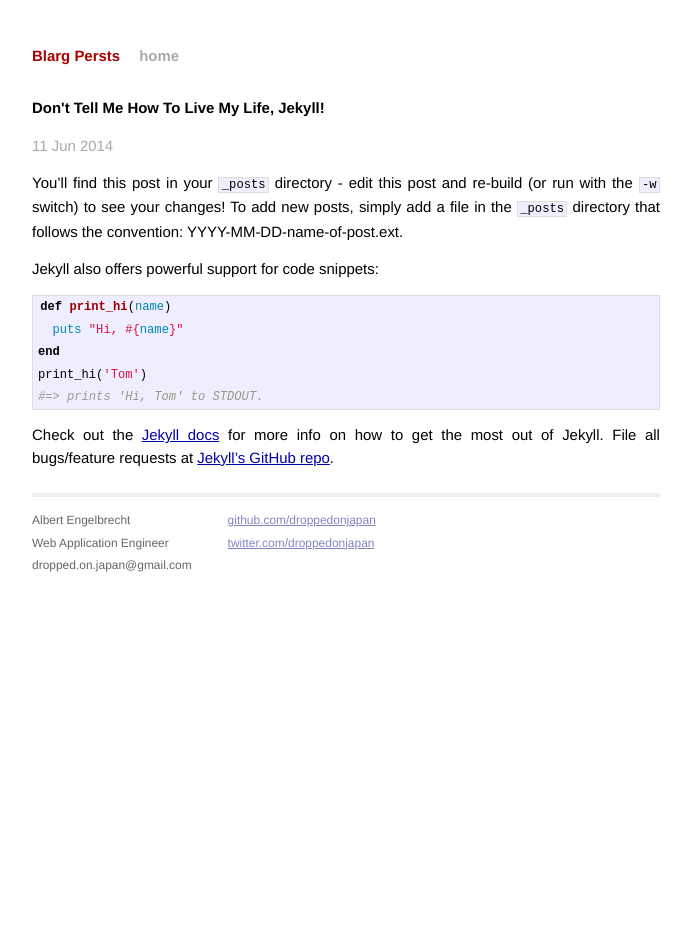
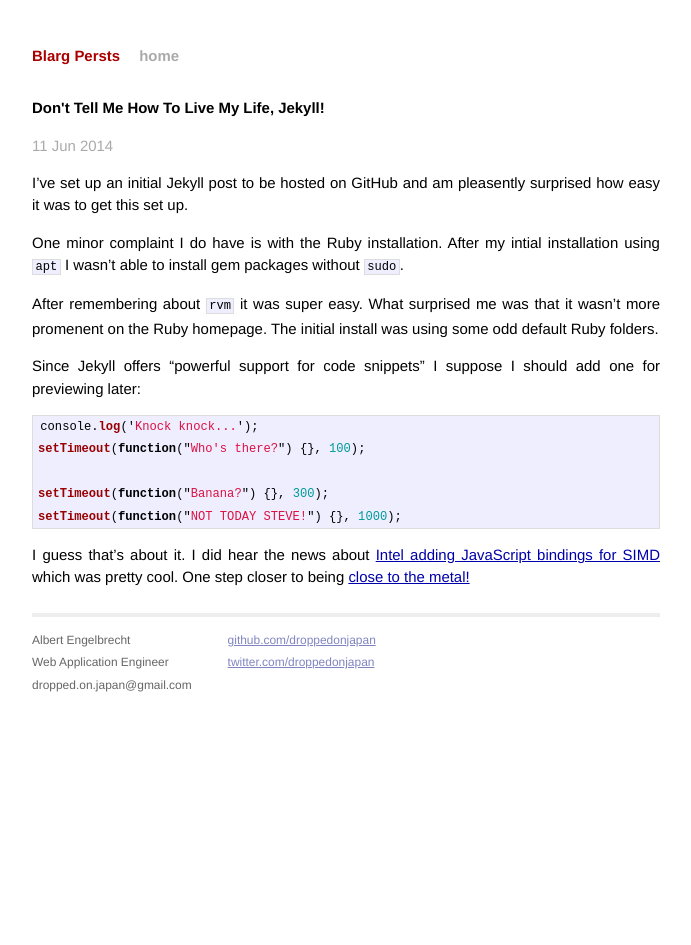
Before and after one commit to droppedoncaprica/droppedoncaprica.github.io, a Jekyll site: the page built from _posts/2014-06-11-welcome-to-jekyll.markdown, in a window 1280 px wide. Shown: the whole page, without its empty margins (294-985 px from the left). Built offline with Jekyll 4.4.1, drawn with Linux system fonts in a browser that asks for light colours; Markdown is read by kramdown in place of the engine named in the settings.

Commit message:
Actual first post.

```diff
--- a/_posts/2014-06-11-welcome-to-jekyll.markdown
+++ b/_posts/2014-06-11-welcome-to-jekyll.markdown
@@ -5,20 +5,23 @@ date:   2014-06-11 22:43:01
 categories: jekyll update
 ---
 
-You'll find this post in your `_posts` directory - edit this post and re-build (or run with the `-w` switch) to see your changes!
-To add new posts, simply add a file in the `_posts` directory that follows the convention: YYYY-MM-DD-name-of-post.ext.
+I've set up an initial Jekyll post to be hosted on GitHub and am pleasently surprised how easy it was to get this set up.
 
-Jekyll also offers powerful support for code snippets:
+One minor complaint I do have is with the Ruby installation.  After my intial installation using `apt` I wasn't able to install gem packages without `sudo`.
 
-{% highlight ruby %}
-def print_hi(name)
-  puts "Hi, #{name}"
-end
-print_hi('Tom')
-#=> prints 'Hi, Tom' to STDOUT.
+After remembering about `rvm` it was super easy.  What surprised me was that it wasn't more promenent on the Ruby homepage.  The initial install was using some odd default Ruby folders.
+
+Since Jekyll offers "powerful support for code snippets" I suppose I should add one for previewing later:
+
+{% highlight javascript %}
+console.log('Knock knock...');
+setTimeout(function("Who's there?") {}, 100);
+
+setTimeout(function("Banana?") {}, 300);
+setTimeout(function("NOT TODAY STEVE!") {}, 1000);
 {% endhighlight %}
 
-Check out the [Jekyll docs][jekyll] for more info on how to get the most out of Jekyll. File all bugs/feature requests at [Jekyll's GitHub repo][jekyll-gh].
+I guess that's about it.  I did hear the news about [Intel adding JavaScript bindings for SIMD](https://01.org/blogs/tlcounts/2014/bringing-simd-javascript) which was pretty cool.  One step closer to being [close to the metal!](https://www.destroyallsoftware.com/talks/the-birth-and-death-of-javascript)
 
 [jekyll-gh]: https://github.com/mojombo/jekyll
 [jekyll]:    http://jekyllrb.com
```
